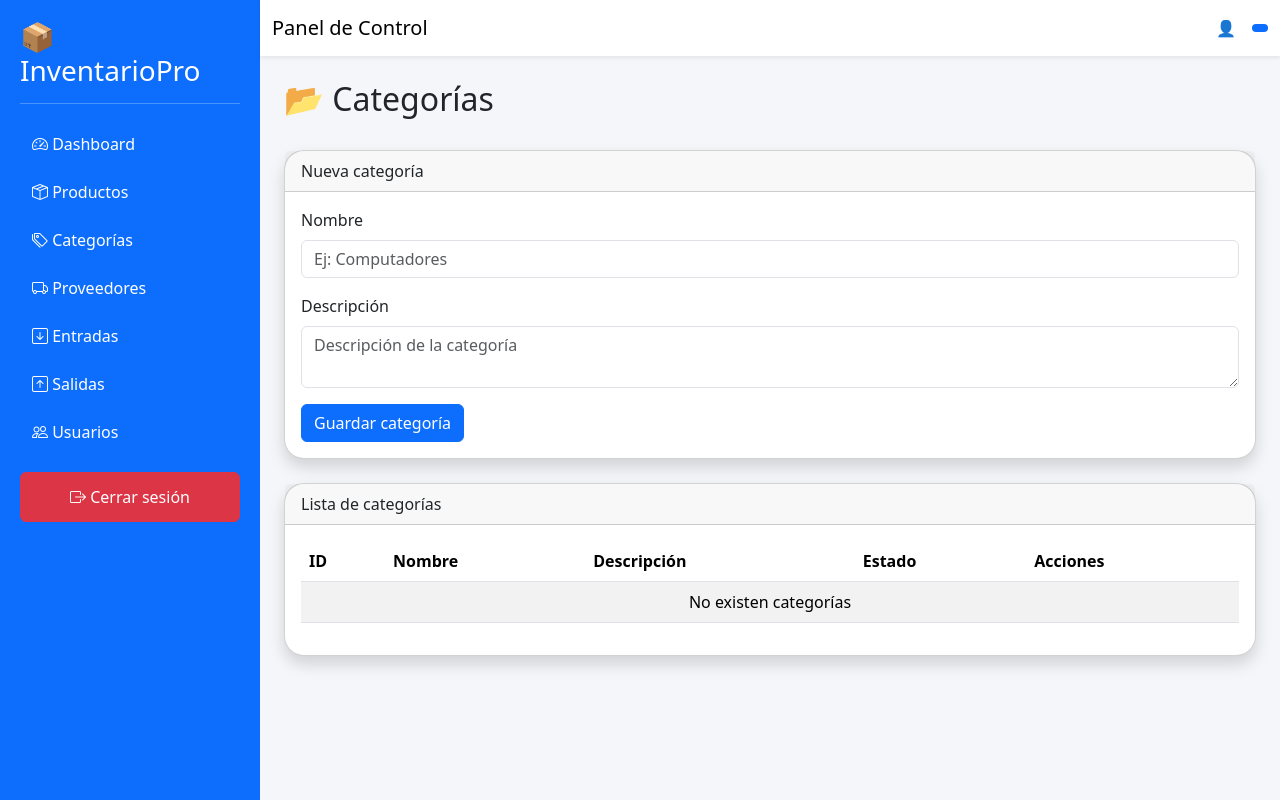
After one commit to patriknielscortes-beep/InventarioPro, a Flask app: page /categorias in a window 1280 px wide. The commit adds this page. Run offline with Flask 3, Linux system fonts and the light colour scheme; data that the repository does not hold is empty.

Commit message:
Modulo categorias CRUD funcionando

```diff
--- a/app.py
+++ b/app.py
@@ -2,6 +2,7 @@ from flask import Flask
 from config import Config
 from blueprints.auth import auth
 from blueprints.dashboard import dashboard
+from blueprints.categorias import categorias
 
 
 app = Flask(__name__)
@@ -12,6 +13,7 @@ app.config.from_object(Config)
 # Registrar módulos
 app.register_blueprint(auth)
 app.register_blueprint(dashboard)
+app.register_blueprint(categorias)
 
 
 if __name__ == "__main__":
--- /dev/null
+++ b/blueprints/categorias.py
@@ -0,0 +1,60 @@
+from flask import Blueprint, render_template, request, redirect, url_for
+
+from models.categoria_model import (
+    listar_categorias,
+    crear_categoria,
+    eliminar_categoria
+)
+
+
+categorias = Blueprint("categorias", __name__)
+
+
+# ==========================================
+# LISTAR CATEGORIAS
+# ==========================================
+
+@categorias.route("/categorias")
+def lista():
+
+    datos = listar_categorias()
+
+    return render_template(
+        "categorias.html",
+        categorias=datos
+    )
+
+
+
+# ==========================================
+# CREAR CATEGORIA
+# ==========================================
+
+@categorias.route("/categorias/crear", methods=["POST"])
+def crear():
+
+    nombre = request.form["nombre"]
+
+    descripcion = request.form["descripcion"]
+
+
+    crear_categoria(
+        nombre,
+        descripcion
+    )
+
+
+    return redirect("/categorias")
+
+
+
+# ==========================================
+# ELIMINAR CATEGORIA
+# ==========================================
+
+@categorias.route("/categorias/eliminar/<int:id>")
+def eliminar(id):
+
+    eliminar_categoria(id)
+
+    return redirect("/categorias")
--- /dev/null
+++ b/models/categoria_model.py
@@ -0,0 +1,113 @@
+import sqlite3
+
+
+DATABASE = "inventario.db"
+
+
+def conectar():
+    conexion = sqlite3.connect(DATABASE)
+    conexion.row_factory = sqlite3.Row
+    return conexion
+
+
+
+# ==========================================
+# LISTAR CATEGORIAS
+# ==========================================
+
+def listar_categorias():
+
+    conexion = conectar()
+
+    cursor = conexion.cursor()
+
+    cursor.execute("""
+        SELECT *
+        FROM categorias
+        ORDER BY id DESC
+    """)
+
+    categorias = cursor.fetchall()
+
+    conexion.close()
+
+    return categorias
+
+
+
+# ==========================================
+# CREAR CATEGORIA
+# ==========================================
+
+def crear_categoria(nombre, descripcion):
+
+    conexion = conectar()
+
+    cursor = conexion.cursor()
+
+    cursor.execute("""
+        INSERT INTO categorias
+        (
+            nombre,
+            descripcion
+        )
+        VALUES
+        (?, ?)
+    """,
+    (
+        nombre,
+        descripcion
+    ))
+
+    conexion.commit()
+
+    conexion.close()
+
+
+
+# ==========================================
+# BUSCAR CATEGORIA
+# ==========================================
+
+def buscar_categoria(id):
+
+    conexion = conectar()
+
+    cursor = conexion.cursor()
+
+    cursor.execute("""
+        SELECT *
+        FROM categorias
+        WHERE id = ?
+    """,
+    (id,))
+
+
+    categoria = cursor.fetchone()
+
+    conexion.close()
+
+    return categoria
+
+
+
+# ==========================================
+# ELIMINAR CATEGORIA
+# ==========================================
+
+def eliminar_categoria(id):
+
+    conexion = conectar()
+
+    cursor = conexion.cursor()
+
+    cursor.execute("""
+        DELETE FROM categorias
+        WHERE id = ?
+    """,
+    (id,))
+
+
+    conexion.commit()
+
+    conexion.close()
--- /dev/null
+++ b/templates/categorias.html
@@ -0,0 +1,206 @@
+{% extends "base.html" %}
+
+
+{% block titulo %}
+Categorías
+{% endblock %}
+
+
+
+{% block contenido %}
+
+
+<div class="d-flex justify-content-between align-items-center mb-4">
+
+    <h2>
+        📂 Categorías
+    </h2>
+
+</div>
+
+
+
+<div class="card shadow mb-4">
+
+    <div class="card-header">
+        Nueva categoría
+    </div>
+
+
+    <div class="card-body">
+
+
+        <form method="POST" action="/categorias/crear">
+
+
+            <div class="mb-3">
+
+                <label class="form-label">
+                    Nombre
+                </label>
+
+                <input
+                    type="text"
+                    name="nombre"
+                    class="form-control"
+                    placeholder="Ej: Computadores"
+                    required>
+
+            </div>
+
+
+
+            <div class="mb-3">
+
+                <label class="form-label">
+                    Descripción
+                </label>
+
+
+                <textarea
+                    name="descripcion"
+                    class="form-control"
+                    placeholder="Descripción de la categoría"></textarea>
+
+
+            </div>
+
+
+
+            <button class="btn btn-primary">
+
+                Guardar categoría
+
+            </button>
+
+
+        </form>
+
+
+    </div>
+
+</div>
+
+
+
+
+
+<div class="card shadow">
+
+
+    <div class="card-header">
+
+        Lista de categorías
+
+    </div>
+
+
+
+    <div class="card-body">
+
+
+        <table class="table table-striped">
+
+
+            <thead>
+
+                <tr>
+
+                    <th>ID</th>
+
+                    <th>Nombre</th>
+
+                    <th>Descripción</th>
+
+                    <th>Estado</th>
+
+                    <th>Acciones</th>
+
+                </tr>
+
+            </thead>
+
+
+
+            <tbody>
+
+
+            {% for categoria in categorias %}
+
+
+                <tr>
+
+                    <td>
+                        {{ categoria.id }}
+                    </td>
+
+
+                    <td>
+                        {{ categoria.nombre }}
+                    </td>
+
+
+                    <td>
+                        {{ categoria.descripcion }}
+                    </td>
+
+
+                    <td>
+
+                        <span class="badge bg-success">
+
+                            {{ categoria.estado }}
+
+                        </span>
+
+                    </td>
+
+
+                    <td>
+
+
+                        <a href="/categorias/eliminar/{{ categoria.id }}"
+                           class="btn btn-danger btn-sm">
+
+                            Eliminar
+
+                        </a>
+
+
+                    </td>
+
+
+                </tr>
+
+
+            {% else %}
+
+
+                <tr>
+
+                    <td colspan="5" class="text-center">
+
+                        No existen categorías
+
+                    </td>
+
+                </tr>
+
+
+            {% endfor %}
+
+
+            </tbody>
+
+
+        </table>
+
+
+    </div>
+
+
+</div>
+
+
+
+{% endblock %}
--- a/templates/components/sidebar.html
+++ b/templates/components/sidebar.html
@@ -29,9 +29,12 @@
 
 
         <li>
-            <a href="#">
+            <a href="/categorias">
+
                 <i class="bi bi-tags"></i>
+
                 Categorías
+
             </a>
         </li>
 
```
Also changed, not shown: database.py (+14 -0 lines).
